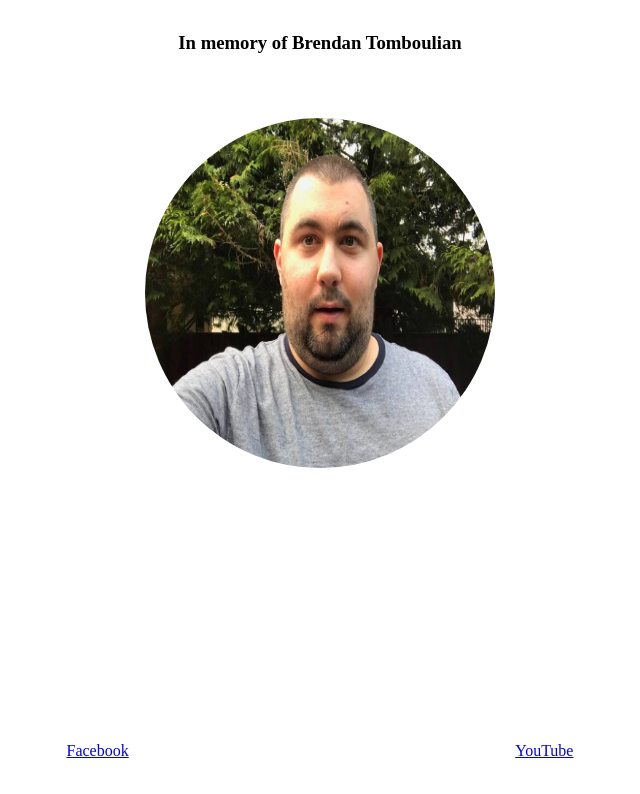
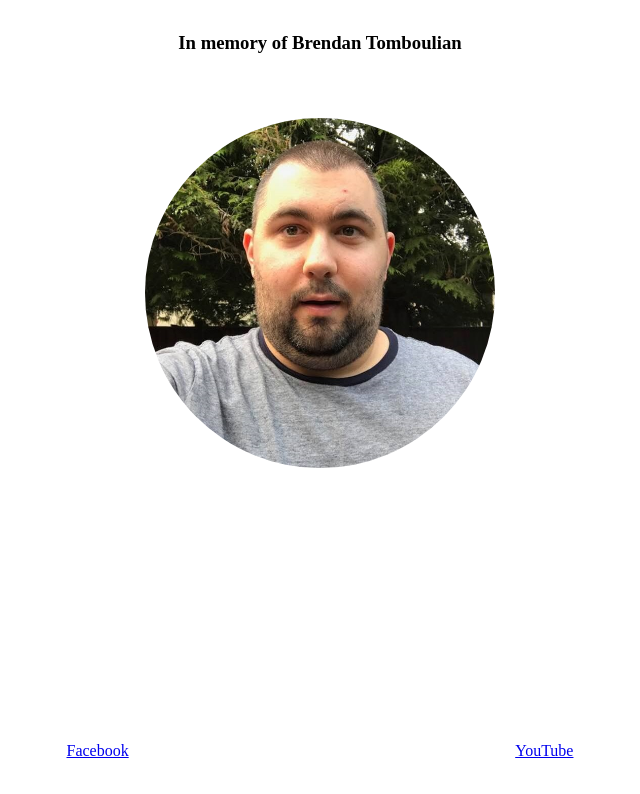
Before and after one commit to etomboulian/Brendan, a plain HTML site: page index.html in a window 1280 px wide. Shown: the whole page, without its empty margins (320-960 px from the left). Drawn offline with Linux system fonts and the light colour scheme.

Commit message:
resize image

```diff
--- a/index.html
+++ b/index.html
@@ -13,7 +13,7 @@
 
     <div class="top-container">
         <h3>In memory of Brendan Tomboulian</h3>
-        <img style="width:350px;height:350px;border-radius: 50%;" src="Brendan.jpg" />
+        <img style="width:350px;height:350px;border-radius: 50%;" src="brendan-square.jpg" />
     </div>
 
     <div class="bottom-container">
```
Also changed, not shown: brendan-square.jpg (added).
